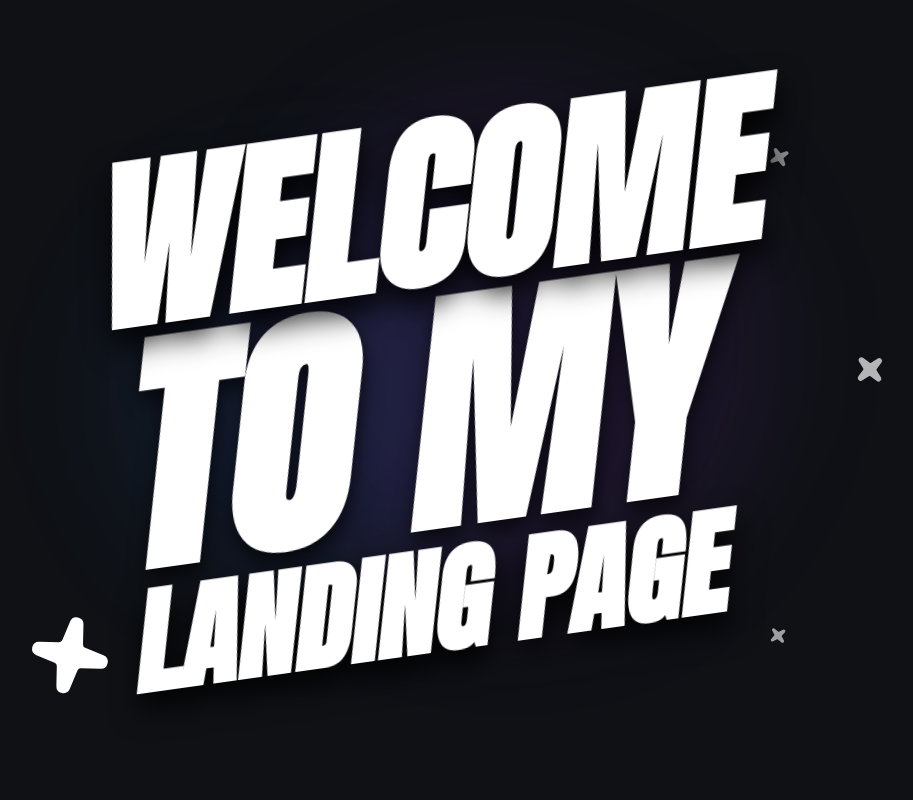
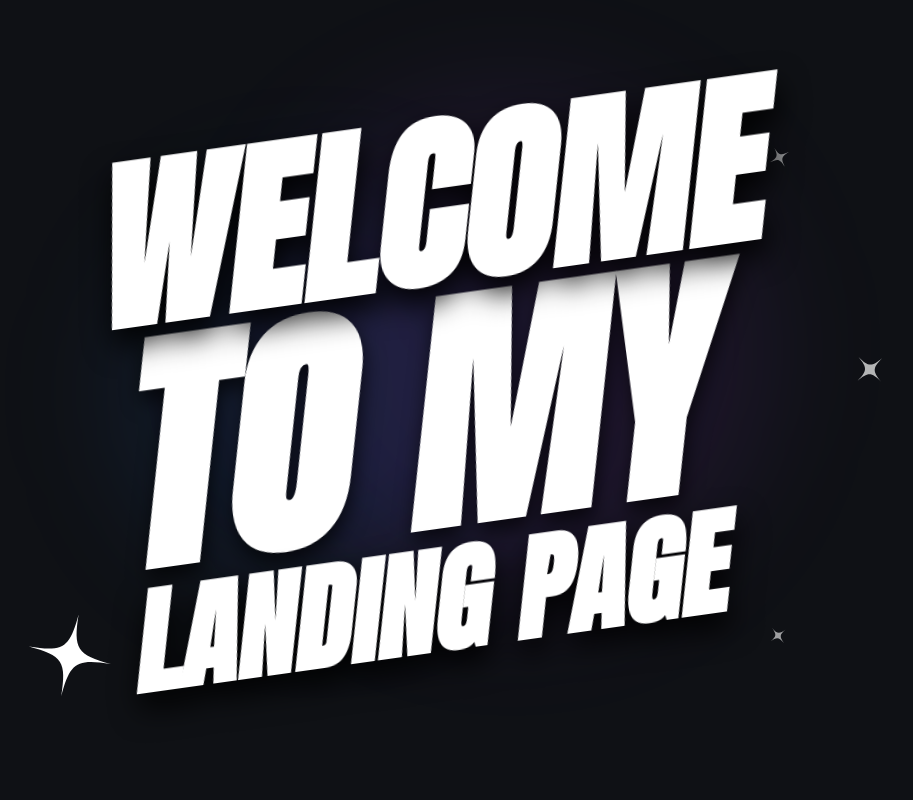
Before and after one commit to namakuhans/landpage, a React app: page / in a window 1280 px wide. Shown: the top 800 px of the page, without its empty margins (198-1111 px from the left). Built offline with nearby package versions, Linux system fonts and the light colour scheme; the HTML template or start-up script is replaced by a standard one.

Commit message:
Make sparkle SVG sharper
Replaced lucide-react Sparkle with a custom SVG definition featuring more pinched/sharper bezier curves for a distinct starburst effect based on user feedback.

```diff
--- a/src/components/HeroSection.jsx
+++ b/src/components/HeroSection.jsx
@@ -1,6 +1,11 @@
 import { useRef } from 'react';
 import { motion, useScroll, useTransform } from 'framer-motion';
-import { Sparkle } from 'lucide-react';
+
+const Sparkle = ({ size, fill, className }) => (
+  <svg width={size} height={size} viewBox="0 0 24 24" fill={fill} className={className} xmlns="http://www.w3.org/2000/svg">
+    <path d="M12 0C12.5 10 14 11.5 24 12C14 12.5 12.5 14 12 24C11.5 14 10 12.5 0 12C10 11.5 11.5 10 12 0Z" />
+  </svg>
+);
 
 function HeroSection() {
   const containerRef = useRef(null);
```
